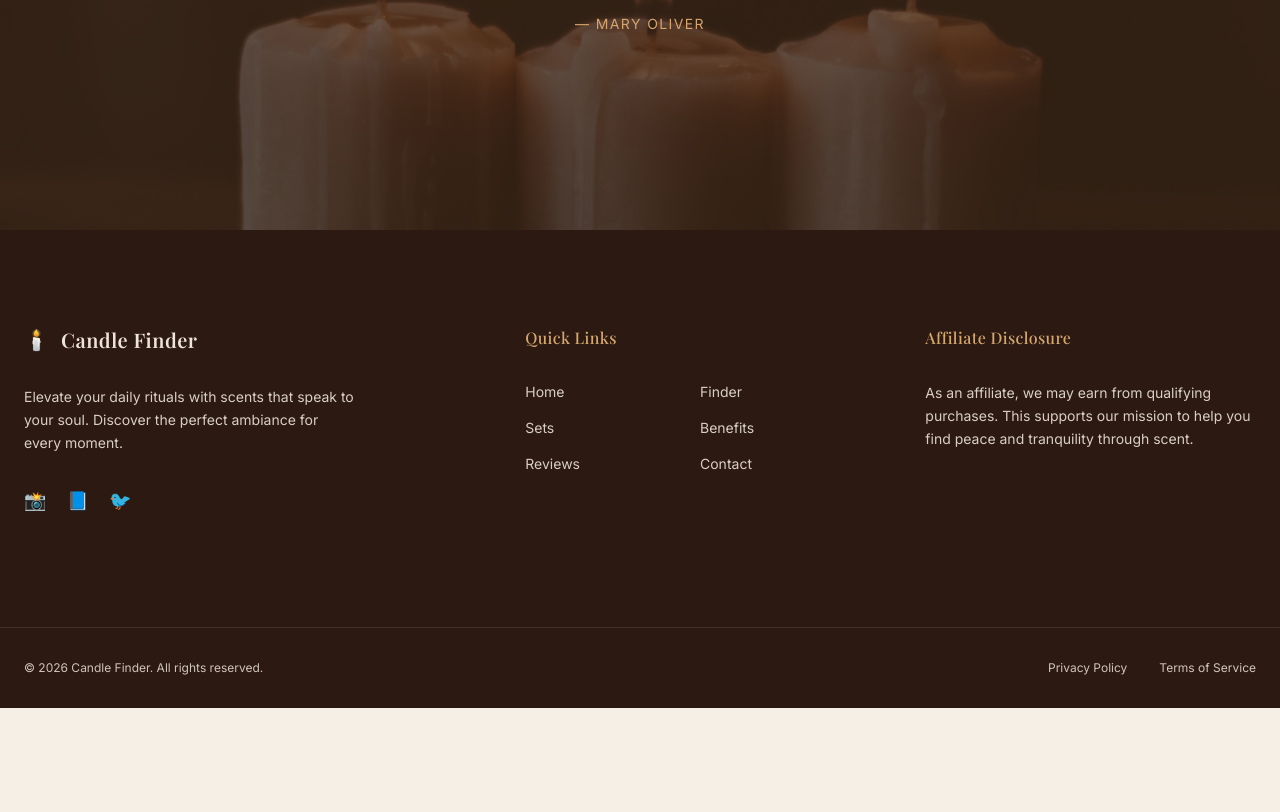
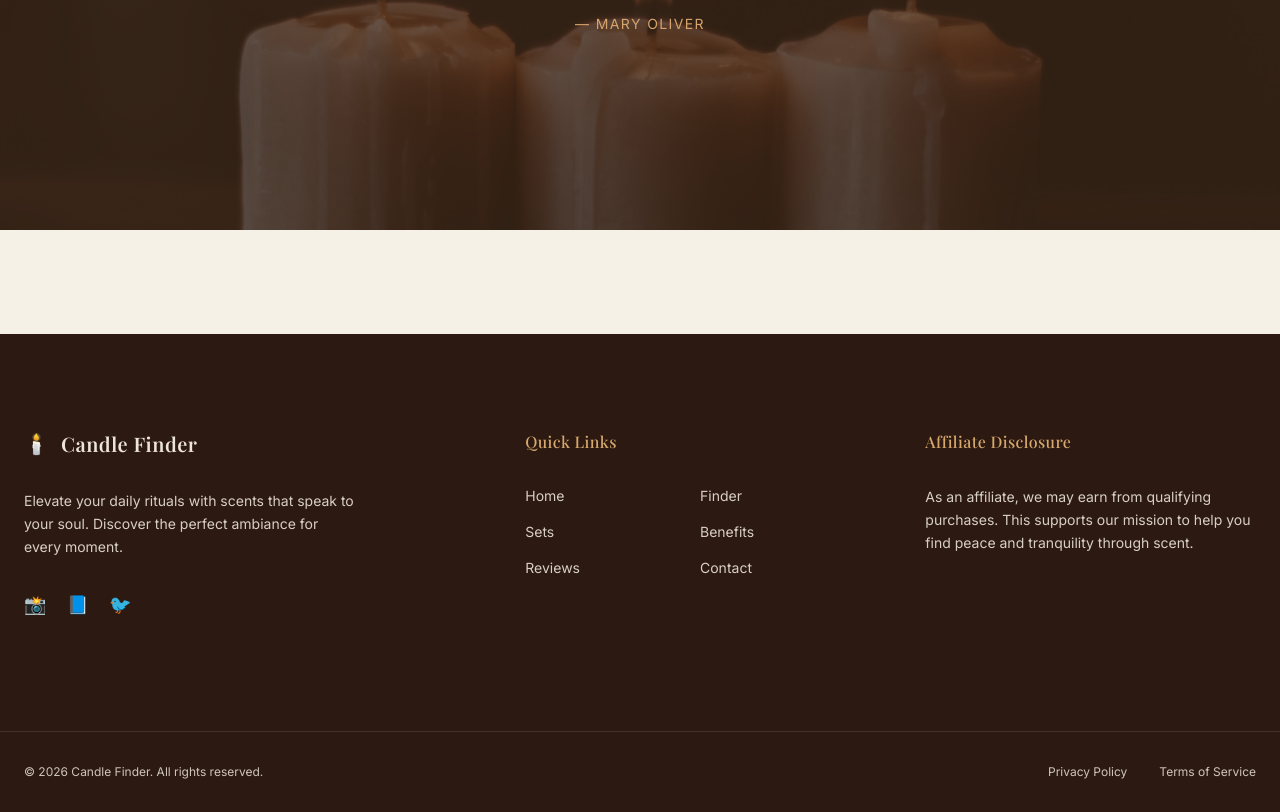
Before and after one commit to Franchellollo/candle-finder, a React (Vite) app: page / in a window 1280 px wide. Shown: the part 2498-3310 px from the top of the page. Before the commit the page ends 3206 px from the top, so only its background shows below. Built offline with nearby package versions, Linux system fonts and the light colour scheme; a web font is replaced by a local one.

Commit message:
fix: app renders, footer transition added correctly

```diff
--- a/src/App.jsx
+++ b/src/App.jsx
@@ -2,6 +2,7 @@ import { BrowserRouter, Routes, Route } from "react-router-dom";
 
 import Header from "./components/Header";
 import Footer from "./components/Footer";
+import FooterTransition from "./components/FooterTransition";
 
 import Home from "./pages/Home";
 import Finder from "./pages/Finder";
@@ -26,7 +27,7 @@ export default function App() {
             <Route path="/contact" element={<Contacts />} />
           </Routes>
         </main>
-
+        <FooterTransition />
         <Footer />
       </div>
     </BrowserRouter>
--- a/src/components/FooterTransition.jsx
+++ b/src/components/FooterTransition.jsx
@@ -1,3 +1,3 @@
 export default function FooterTransition() {
-  return <div className="w-full h-[104px] bg-[#F6F1E7]" />;
+  return <div className="w-full bg-[#F6F1E7] h-[96px] md:h-[104px]" />;
 }
--- a/src/pages/Home.jsx
+++ b/src/pages/Home.jsx
@@ -2,6 +2,7 @@ import HeroCandle from "../assets/HeroCandle.jpg";
 import WhyTrustSection from "../components/WhyTrustSection";
 import FeaturedSetsSection from "../components/FeaturedSetsSection";
 import QuoteSection from "../components/QuoteSection";
+
 export default function Home() {
   return (
     <>
```
